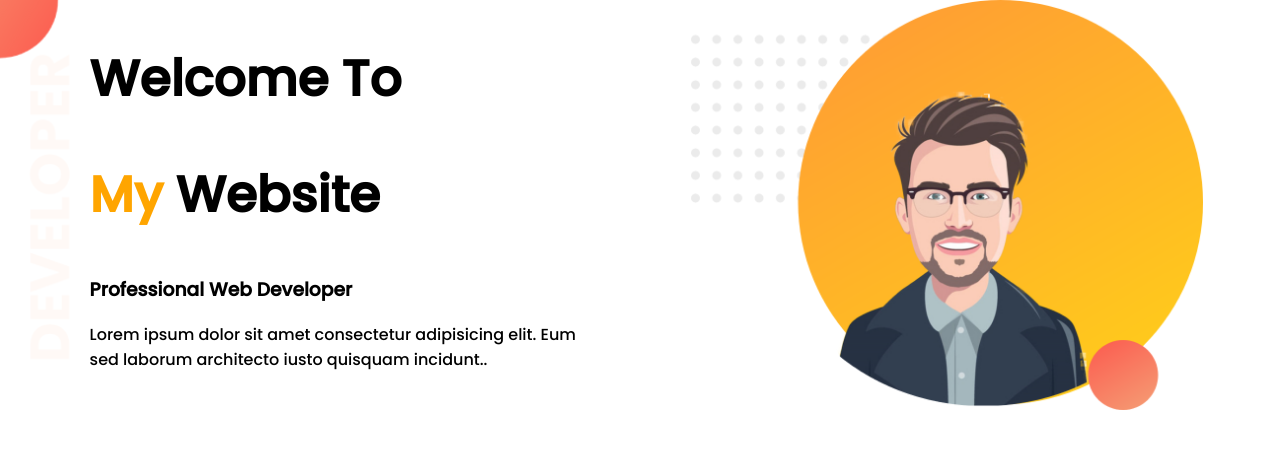
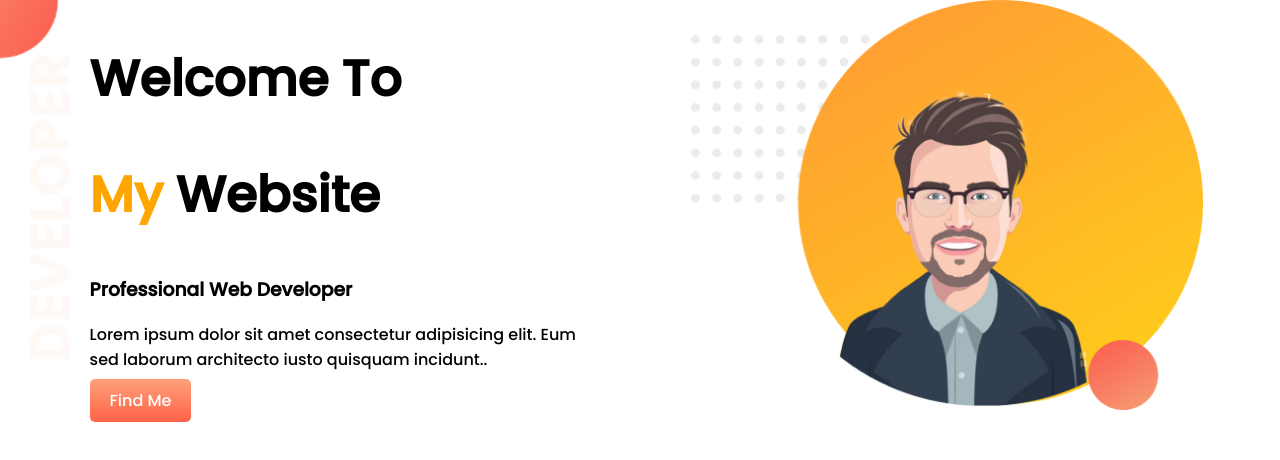
Before and after one commit to Albub-Yusuf/web-portfolio, a plain HTML site: page index.html in a window 1280 px wide. Drawn offline with Linux system fonts and the light colour scheme.

Commit message:
top section completed

```diff
--- a/index.html
+++ b/index.html
@@ -18,6 +18,7 @@
 
             <h3>Professional Web Developer</h3>
             <p>Lorem ipsum dolor sit amet consectetur adipisicing elit. Eum sed laborum architecto iusto quisquam incidunt..</p>
+            <a class="btn" target="_blank" href="https://github.com/Albub-Yusuf">Find Me</a>
         </div>
         <div class="half-width">
             <img src="images/profile1.png" alt="profile_image">
--- a/style.css
+++ b/style.css
@@ -37,3 +37,12 @@ section{
 
     height:500px;
 }
+
+.btn{
+
+    text-decoration: none;
+    background-image: linear-gradient(lightSalmon, tomato);
+    padding: 10px 20px;
+    border-radius: 5px;
+    color: white;
+}
```
